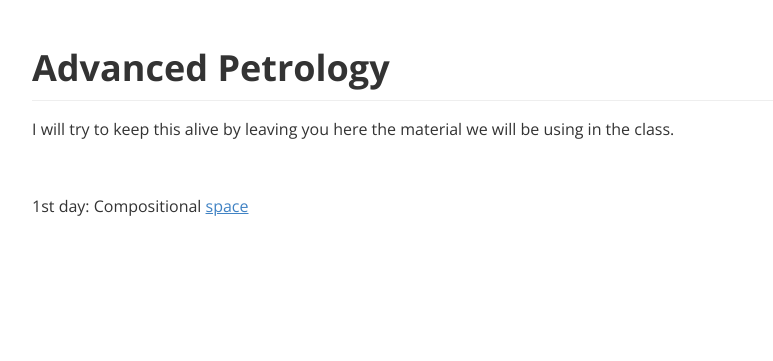
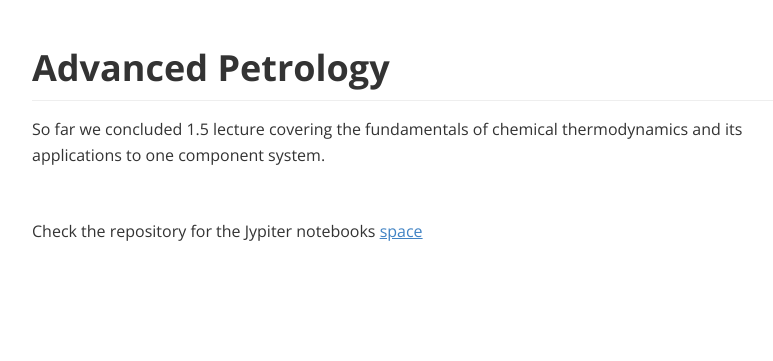
Before and after one commit to bertopadron/bertopadron.github.io, a plain HTML site: page index.html in a window 1280 px wide. Shown: the whole page, without its empty margins (208-981 px from the left). Drawn offline with nearby package versions, Linux system fonts and the light colour scheme.

Commit message:
Update index.html

```diff
--- a/index.html
+++ b/index.html
@@ -504,6 +504,6 @@ header, .context-menu, .megamenu-content, footer{
 </style>
 </head>
 <body class='typora-export' >
-<div  id='write'  class = 'is-mac'><h1><a name="advanced-petrology" class="md-header-anchor"></a><span>Advanced Petrology</span></h1><p><span>I will try to keep this alive by leaving you here the material we will be using in the class. </span></p><p>&nbsp;</p><p><span>1st day: Compositional </span><a href='https://github.com/bertopadron/test4Students'><span>space</span></a></p></div>
+<div  id='write'  class = 'is-mac'><h1><a name="advanced-petrology" class="md-header-anchor"></a><span>Advanced Petrology</span></h1><p><span>So far we concluded 1.5 lecture covering the fundamentals of chemical thermodynamics and its applications to one component system. </span></p><p>&nbsp;</p><p><span>Check the repository for the Jypiter notebooks </span><a href='https://github.com/bertopadron/test4Students'><span>space</span></a></p></div>
 </body>
 </html>
```
